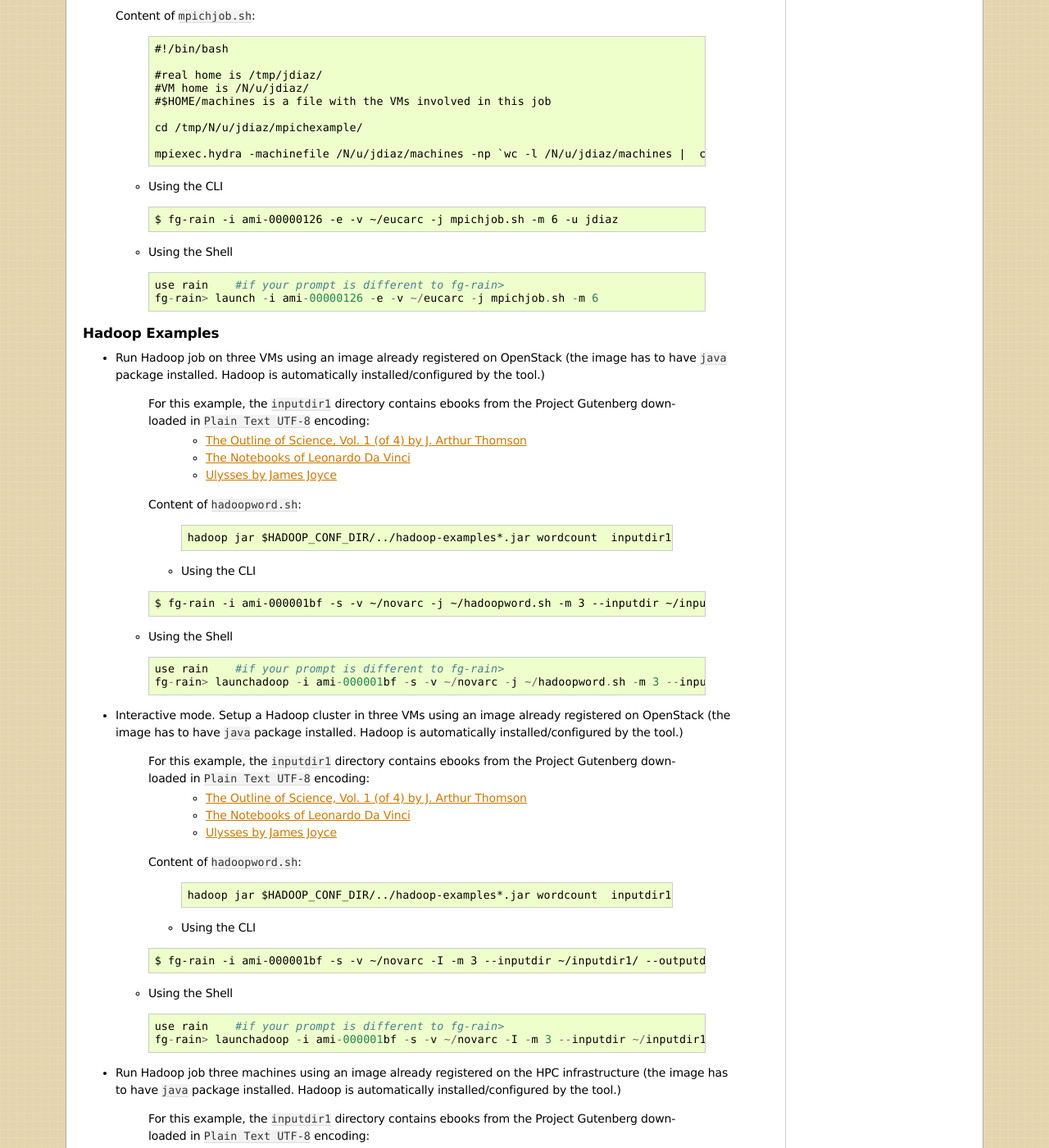
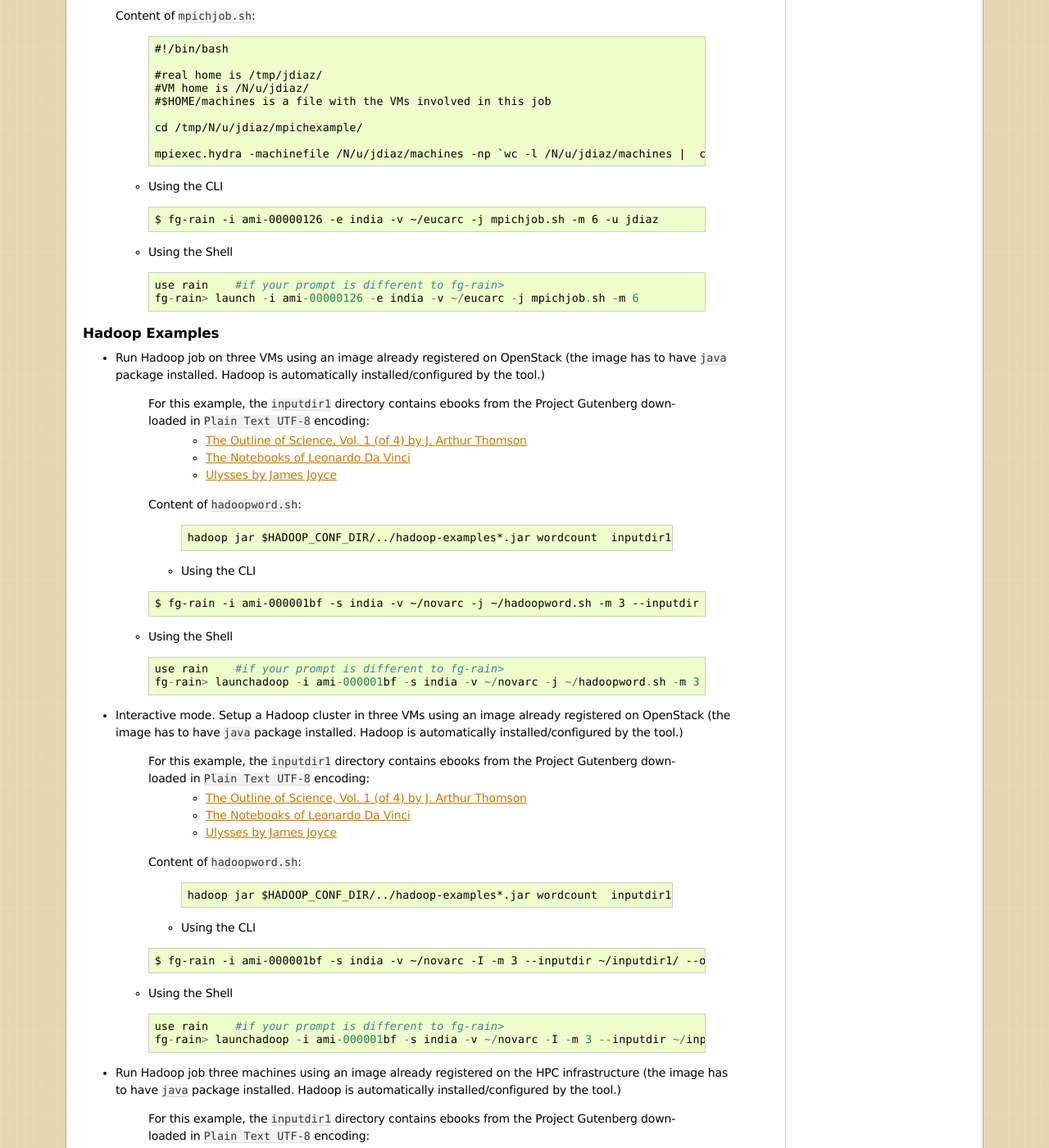
Before and after one commit to futuregrid/rain, a Sphinx documentation site: the page built from doc/quickstart.rst, in a window 1280 px wide and 1400 px high, scrolled down 5953 px. Shown: the whole window at 82% size. Built offline with Sphinx 7.4.7, drawn with Linux system fonts in a browser that asks for light colours; some of the changed text lies outside the part shown.

```diff
--- a/doc/man-register.rst
+++ b/doc/man-register.rst
@@ -43,6 +43,8 @@
 | ``-t/--listkernels``          | List kernels available for HPC or Cloud infrastructures.                                                                               |
 +-------------------------------+----------------------------------------------------------------------------------------------------------------------------------------+
 | ``--listsites``               | List supported sites with their respective HPC and Cloud services.                                                                     |
++-------------------------------+----------------------------------------------------------------------------------------------------------------------------------------+
+| ``--removeimg``               | Remove an image from the specified infrastructure.                                                                                     |
 +-------------------------------+----------------------------------------------------------------------------------------------------------------------------------------+
 | ``-x/--xcat <MachineName>``   | Register the image into the HPC infrastructure named ``MachineName`` (minicluster, india ...).                                         |
 +-------------------------------+----------------------------------------------------------------------------------------------------------------------------------------+
--- a/doc/quickstart.rst
+++ b/doc/quickstart.rst
@@ -241,13 +241,13 @@
 
    ::
 
-      $ fg-register -r 964160263274803087640112 -s -v ~/novarc -u jdiaz
+      $ fg-register -r 964160263274803087640112 -s india -v ~/novarc -u jdiaz
 
   * Using the Shell
 
    ::
 
-      register -r 964160263274803087640112 -s -v ~/novarc
+      register -r 964160263274803087640112 -s india -v ~/novarc
 
 
 * Customize an image for Ecualyptus but do not register it (here ``-v ~/eucarc`` is not needed because we are not going to register the image
@@ -257,13 +257,13 @@
 
    ::
 
-      $ fg-register -r 964160263274803087640112 -e -g -u jdiaz
+      $ fg-register -r 964160263274803087640112 -e india -g -u jdiaz
 
   * Using the Shell
 
    ::
 
-      register -r 964160263274803087640112 -e -g
+      register -r 964160263274803087640112 -e india -g
 
 
 * Register an image for Nimbus
@@ -300,13 +300,13 @@
 
    ::
 
-      fg-register --listkernels -s -u jdiaz
+      fg-register --listkernels -s india -u jdiaz
 
   * Using the Shell
 
    ::
 
-      cloudlistkernels -s
+      cloudlistkernels -s india
 
 Using RAIN
 ----------
@@ -369,14 +369,14 @@
 
    ::
 
-      $ fg-rain -i ami-00000126 -s -v ~/novarc -m 2 -I -u jdiaz
+      $ fg-rain -i ami-00000126 -s india -v ~/novarc -m 2 -I -u jdiaz
 
   * Using the Shell
 
    ::
 
       use rain    #if your prompt is different to fg-rain>
-      fg-rain> launch -i ami-00000126 -s -v ~/novarc -m 2 -I
+      fg-rain> launch -i ami-00000126 -s india -v ~/novarc -m 2 -I
 
 
 * Run an MPI job in six VM using an image already registered on Eucalyptus (the image has to have the ``mpich2`` package installed)
@@ -399,14 +399,14 @@
 
    ::
 
-      $ fg-rain -i ami-00000126 -e -v ~/eucarc -j mpichjob.sh -m 6 -u jdiaz
+      $ fg-rain -i ami-00000126 -e india -v ~/eucarc -j mpichjob.sh -m 6 -u jdiaz
 
   * Using the Shell
 
    ::
 
       use rain    #if your prompt is different to fg-rain>
-      fg-rain> launch -i ami-00000126 -e -v ~/eucarc -j mpichjob.sh -m 6
+      fg-rain> launch -i ami-00000126 -e india -v ~/eucarc -j mpichjob.sh -m 6
 
 Hadoop Examples
 +++++++++++++++
@@ -428,14 +428,14 @@
 
    ::
 
-     $ fg-rain -i ami-000001bf -s -v ~/novarc -j ~/hadoopword.sh -m 3 --inputdir ~/inputdir1/ --outputdir ~/outputdir -u jdiaz
+     $ fg-rain -i ami-000001bf -s india -v ~/novarc -j ~/hadoopword.sh -m 3 --inputdir ~/inputdir1/ --outputdir ~/outputdir -u jdiaz
 
   * Using the Shell
 
    ::
 
       use rain    #if your prompt is different to fg-rain>
-      fg-rain> launchadoop -i ami-000001bf -s -v ~/novarc -j ~/hadoopword.sh -m 3 --inputdir ~/inputdir1/ --outputdir ~/outputdir
+      fg-rain> launchadoop -i ami-000001bf -s india -v ~/novarc -j ~/hadoopword.sh -m 3 --inputdir ~/inputdir1/ --outputdir ~/outputdir
 
 * Interactive mode. Setup a Hadoop cluster in three VMs using an image already registered on OpenStack  (the image has to have ``java`` package installed. Hadoop is automatically installed/configured by the tool.)
 
@@ -455,14 +455,14 @@
 
    ::
 
-     $ fg-rain -i ami-000001bf -s -v ~/novarc -I -m 3 --inputdir ~/inputdir1/ --outputdir ~/outputdir -u jdiaz
+     $ fg-rain -i ami-000001bf -s india -v ~/novarc -I -m 3 --inputdir ~/inputdir1/ --outputdir ~/outputdir -u jdiaz
 
   * Using the Shell
 
    ::
 
       use rain    #if your prompt is different to fg-rain>
-      fg-rain> launchadoop -i ami-000001bf -s -v ~/novarc -I -m 3 --inputdir ~/inputdir1/ --outputdir ~/outputdir
+      fg-rain> launchadoop -i ami-000001bf -s india -v ~/novarc -I -m 3 --inputdir ~/inputdir1/ --outputdir ~/outputdir
 
 * Run Hadoop job three machines using an image already registered on the HPC infrastructure  (the image has to have ``java`` package installed. Hadoop is automatically installed/configured by the tool.)
 
```
Also changed, not shown: other parts of doc/quickstart.rst (+2 -2 lines), 1 other file.
